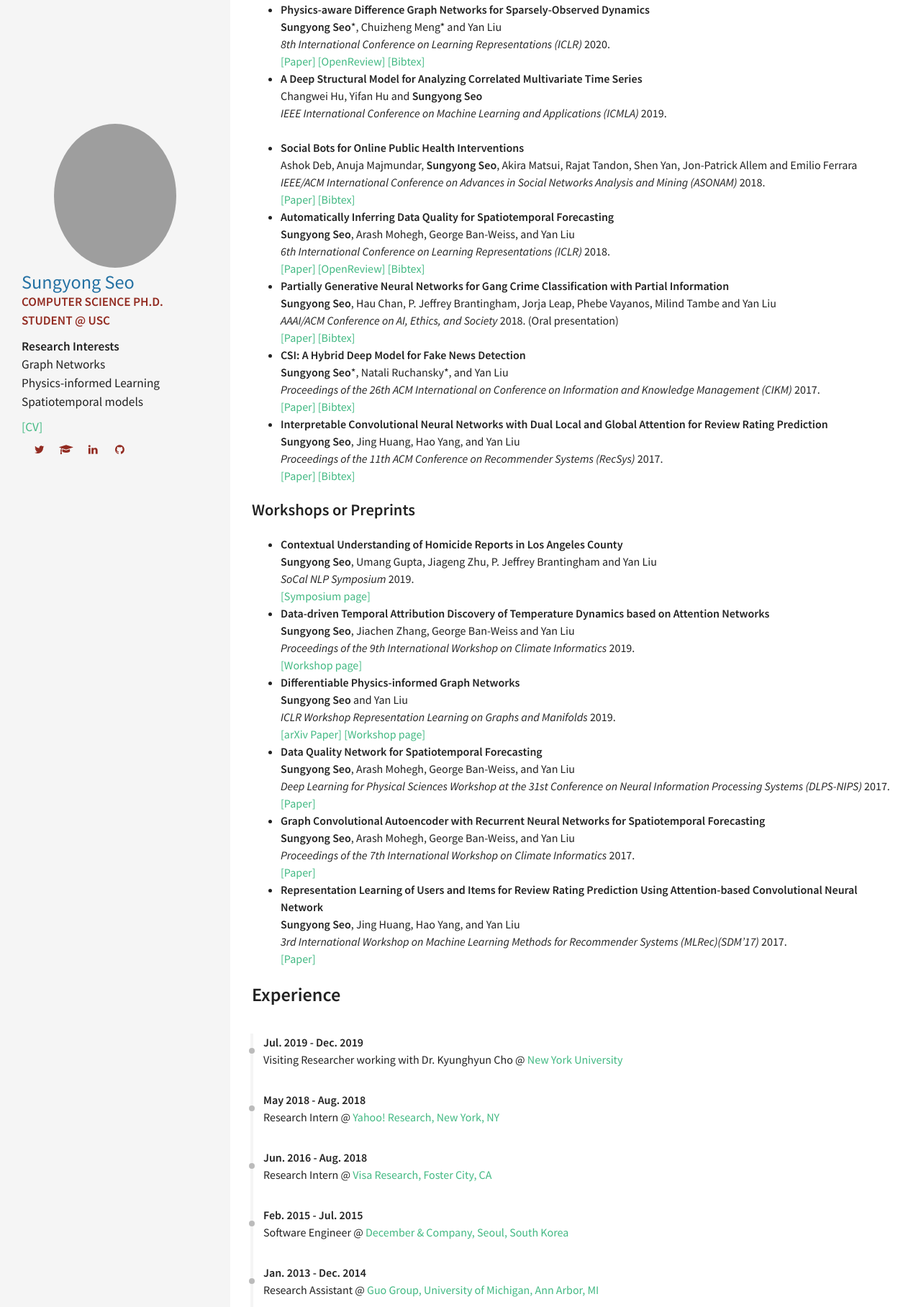
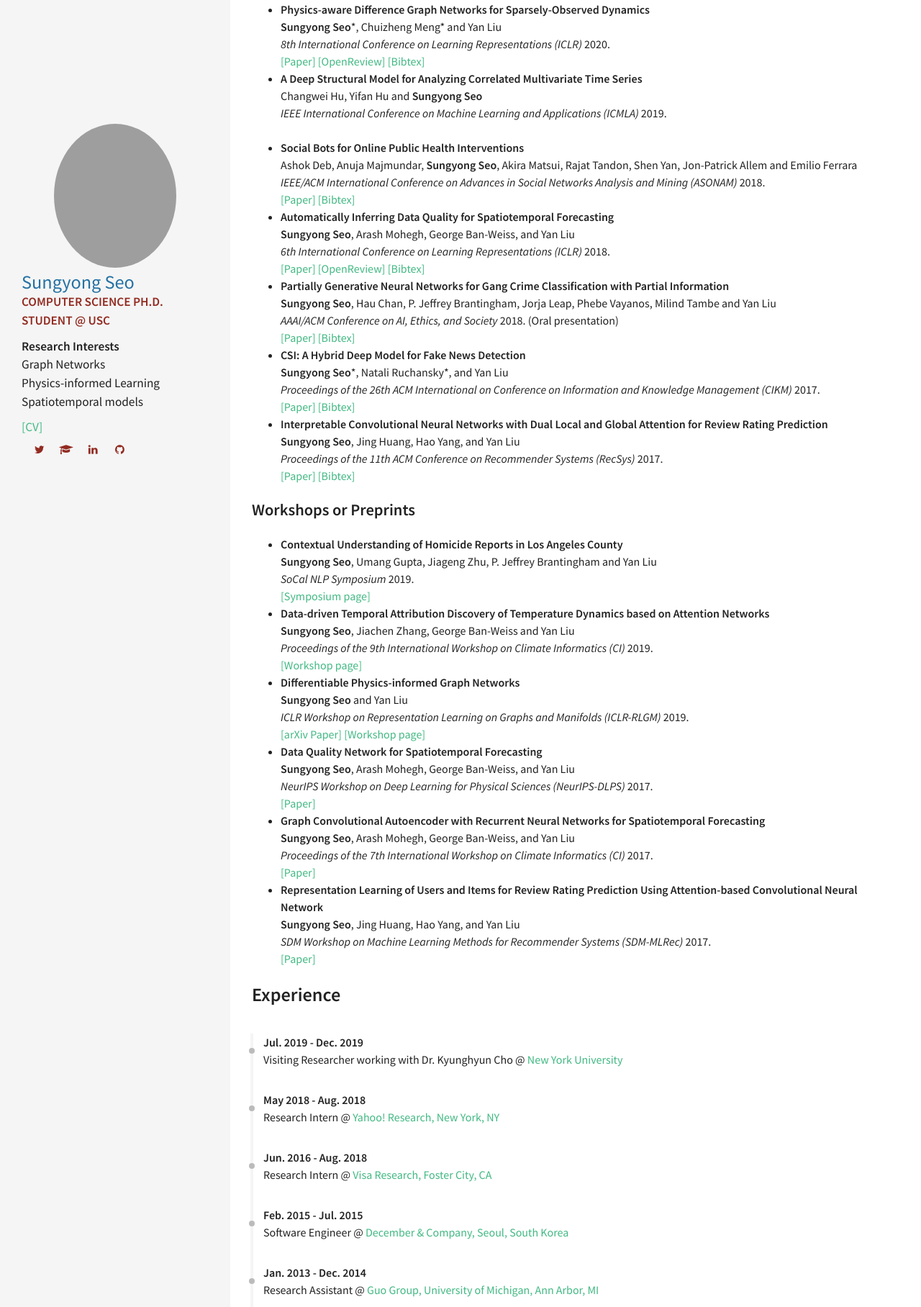
Before and after one commit to sungyongs/sungyongs.github.io, a Jekyll site: the page built from index.md, in a window 1280 px wide, cut to the strip 1031-2847 px from the top of the page. Shown: the whole strip at 72% size. Built offline with Jekyll 4.4.1, drawn with Linux system fonts in a browser that asks for light colours.

Commit message:
minor change

```diff
--- a/index.md
+++ b/index.md
@@ -63,23 +63,23 @@ Ashok Deb, Anuja Majmundar, **Sungyong Seo**, Akira Matsui, Rajat Tandon, Shen Y
 [\[Symposium page\]](https://socalnlp.github.io/symp19/index.html)
 - **Data-driven Temporal Attribution Discovery of Temperature Dynamics based on Attention Networks**<br>
 **Sungyong Seo**, Jiachen Zhang, George Ban-Weiss and Yan Liu<br>
-*Proceedings of the 9th International Workshop on Climate Informatics* 2019.<br>
+*Proceedings of the 9th International Workshop on Climate Informatics (CI)* 2019.<br>
 [\[Workshop page\]](https://sites.google.com/view/climateinformatics2019)
 - **Differentiable Physics-informed Graph Networks**<br>
 **Sungyong Seo** and Yan Liu<br>
-*ICLR Workshop Representation Learning on Graphs and Manifolds* 2019.<br>
+*ICLR Workshop on Representation Learning on Graphs and Manifolds (ICLR-RLGM)* 2019.<br>
 [\[arXiv Paper\]](https://arxiv.org/abs/1902.02950) [\[Workshop page\]](https://rlgm.github.io)
 - **Data Quality Network for Spatiotemporal Forecasting**<br>
 **Sungyong Seo**, Arash Mohegh, George Ban-Weiss, and Yan Liu<br>
-*Deep Learning for Physical Sciences Workshop at the 31st Conference on Neural Information Processing Systems (DLPS-NIPS)* 2017.<br>
+*NeurIPS Workshop on Deep Learning for Physical Sciences (NeurIPS-DLPS)* 2017.<br>
 [\[Paper\]](https://dl4physicalsciences.github.io/files/nips_dlps_2017_17.pdf)
 - **Graph Convolutional Autoencoder with Recurrent Neural Networks for Spatiotemporal Forecasting**<br>
 **Sungyong Seo**, Arash Mohegh, George Ban-Weiss, and Yan Liu<br>
-*Proceedings of the 7th International Workshop on Climate Informatics* 2017.<br>
+*Proceedings of the 7th International Workshop on Climate Informatics (CI)* 2017.<br>
 [\[Paper\]](https://www2.cisl.ucar.edu/events/workshops/climate-informatics/2017/home)
 - **Representation Learning of Users and Items for Review Rating Prediction Using Attention-based Convolutional Neural Network** <br/>
 **Sungyong Seo**, Jing Huang, Hao Yang, and Yan Liu<br/>
-*3rd International Workshop on Machine Learning Methods for Recommender Systems (MLRec)(SDM’17)* 2017. <br/>
+*SDM Workshop on Machine Learning Methods for Recommender Systems (SDM-MLRec)* 2017. <br/>
 [\[Paper\]](https://pdfs.semanticscholar.org/4946/89f4522619b887e515aea2b205490b0eb5cd.pdf)
 
 
```
